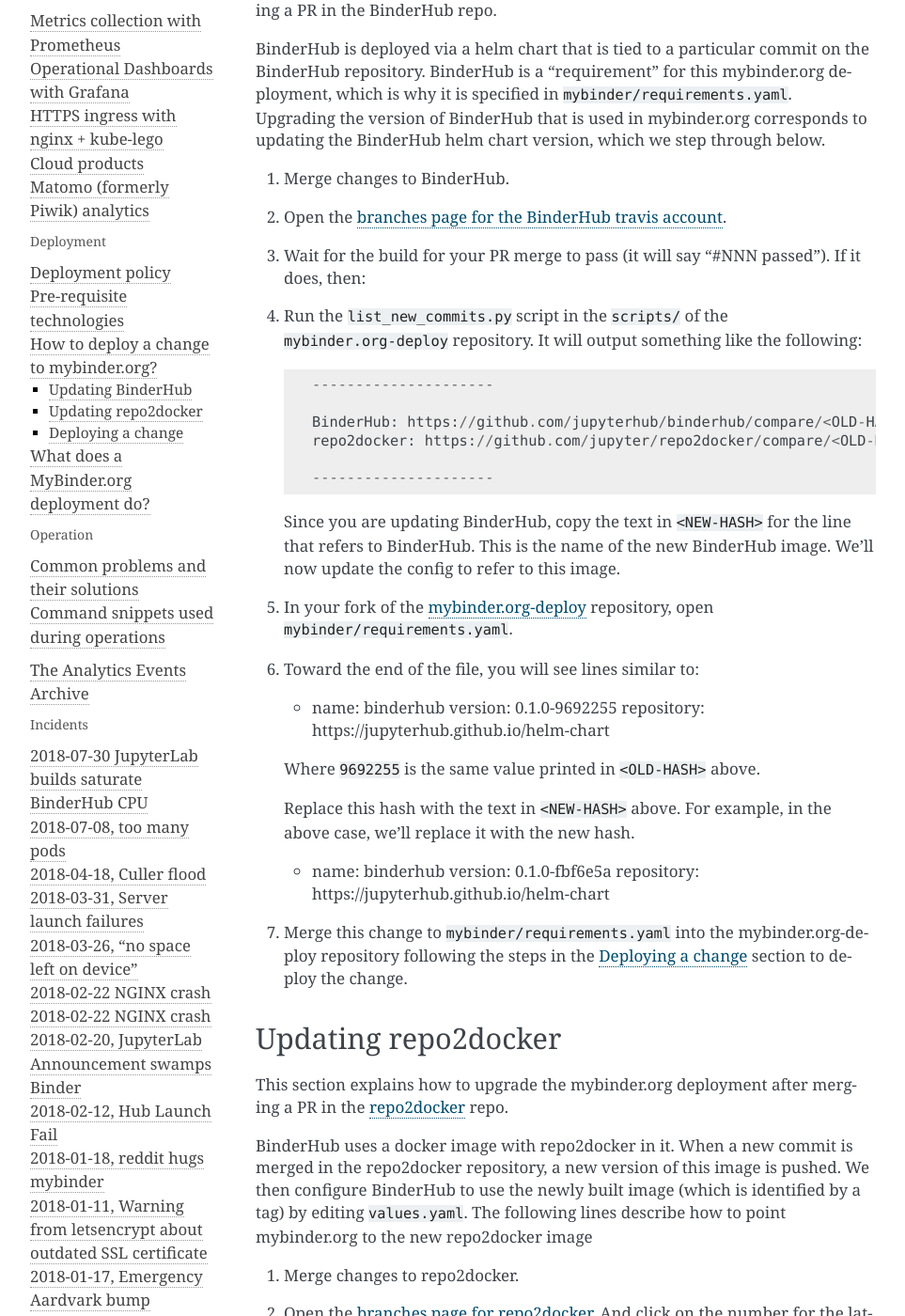
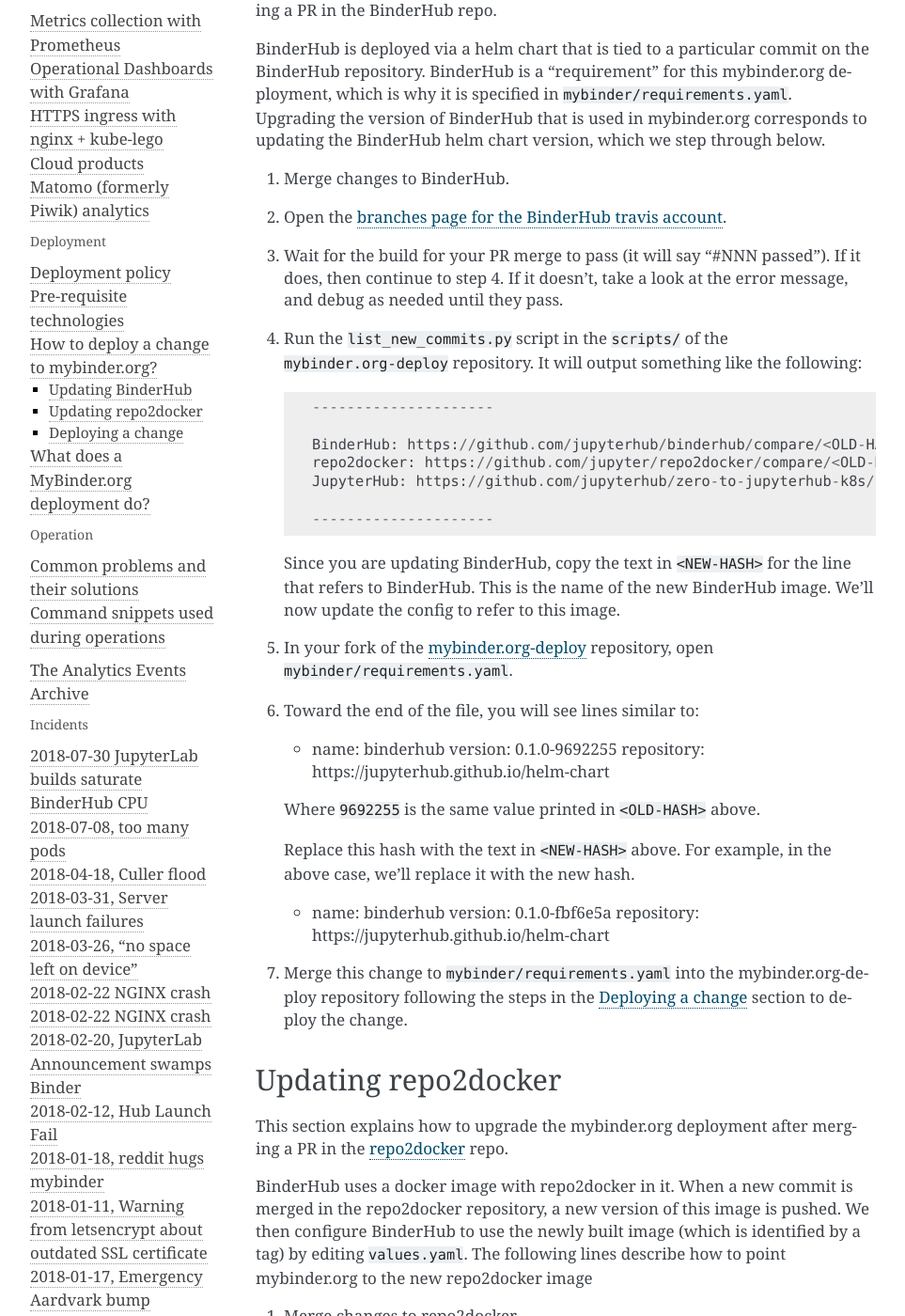
Before and after one commit to jupyterhub/mybinder.org-deploy, a Sphinx documentation site: the page built from docs/source/deployment/how.md, in a window 1280 px wide and 1400 px high, scrolled down 517 px. Shown: the whole window at 94% size, without its empty margins (148-1111 px from the left). Built offline with Sphinx 7.4.7, drawn with Linux system fonts in a browser that asks for light colours; some of the changed text lies outside the part shown.

Commit message:
adding jupyterhub to commit list script and updating deployment docs

```diff
--- a/docs/source/deployment/how.md
+++ b/docs/source/deployment/how.md
@@ -25,8 +25,8 @@
 1. Merge changes to BinderHub.
 2. Open the [branches page for the BinderHub travis account](https://travis-ci.org/jupyterhub/binderhub/branches).
 3. Wait for the build for your PR merge to pass (it will say "#NNN passed").
-   If it does, then:
-
+   If it does, then continue to step 4. If it doesn't, take a look at the error message, and debug as needed
+   until they pass.
 4. Run the `list_new_commits.py` script in the `scripts/` of the
    `mybinder.org-deploy` repository. It will output something like the following:
 
@@ -34,6 +34,7 @@
 
        BinderHub: https://github.com/jupyterhub/binderhub/compare/<OLD-HASH>...<NEW-HASH>
        repo2docker: https://github.com/jupyter/repo2docker/compare/<OLD-HASH>...<NEW-HASH>
+       JupyterHub: https://github.com/jupyterhub/zero-to-jupyterhub-k8s/compare/<OLD-HASH>...<NEW-HASH>
 
        ---------------------
 
@@ -75,7 +76,9 @@
 1. Merge changes to repo2docker.
 2. Open the [branches page for repo2docker](https://travis-ci.org/jupyter/repo2docker/branches).
    And click on the number for the latest build on "Master".
-3. Wait for the build to pass (it will say "#NNN passed"). If it does, then:
+3. Wait for the build for your PR merge to pass (it will say "#NNN passed").
+   If it does, then continue to step 4. If it doesn't, take a look at the error message, and debug as needed
+   until they pass.
 4. Run the `list_new_commits.py` script in the `scripts/` of the
    `mybinder.org-deploy` repository. It will output something like the following:
 
@@ -83,6 +86,7 @@
 
        BinderHub: https://github.com/jupyterhub/binderhub/compare/<OLD-HASH>...<NEW-HASH>
        repo2docker: https://github.com/jupyter/repo2docker/compare/<OLD-HASH>...<NEW-HASH>
+       JupyterHub: https://github.com/jupyterhub/zero-to-jupyterhub-k8s/compare/<OLD-HASH>...<NEW-HASH>
 
        ---------------------
 
```
Also changed, not shown: docs/source/index.rst (+8 -0 lines), 1 other file.
